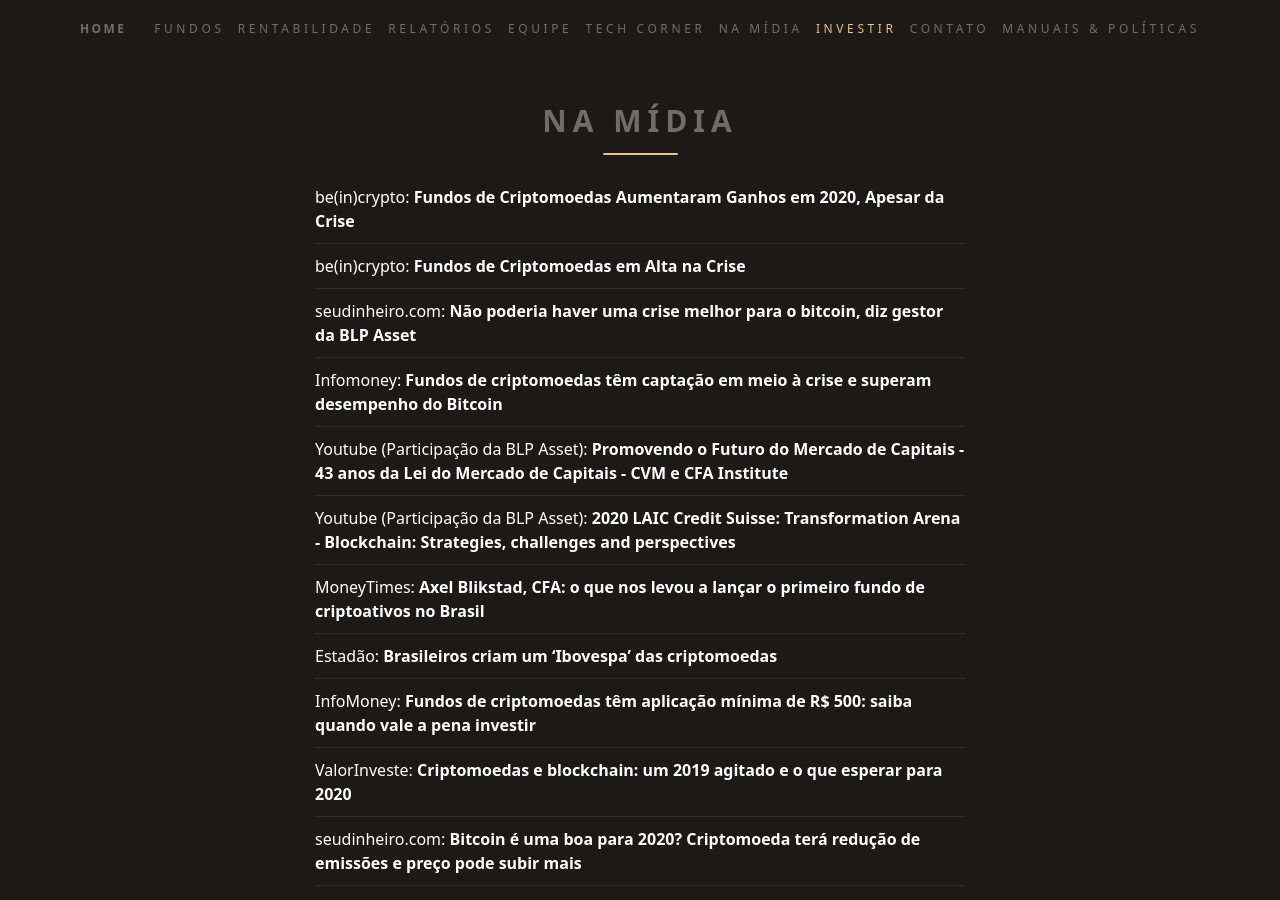
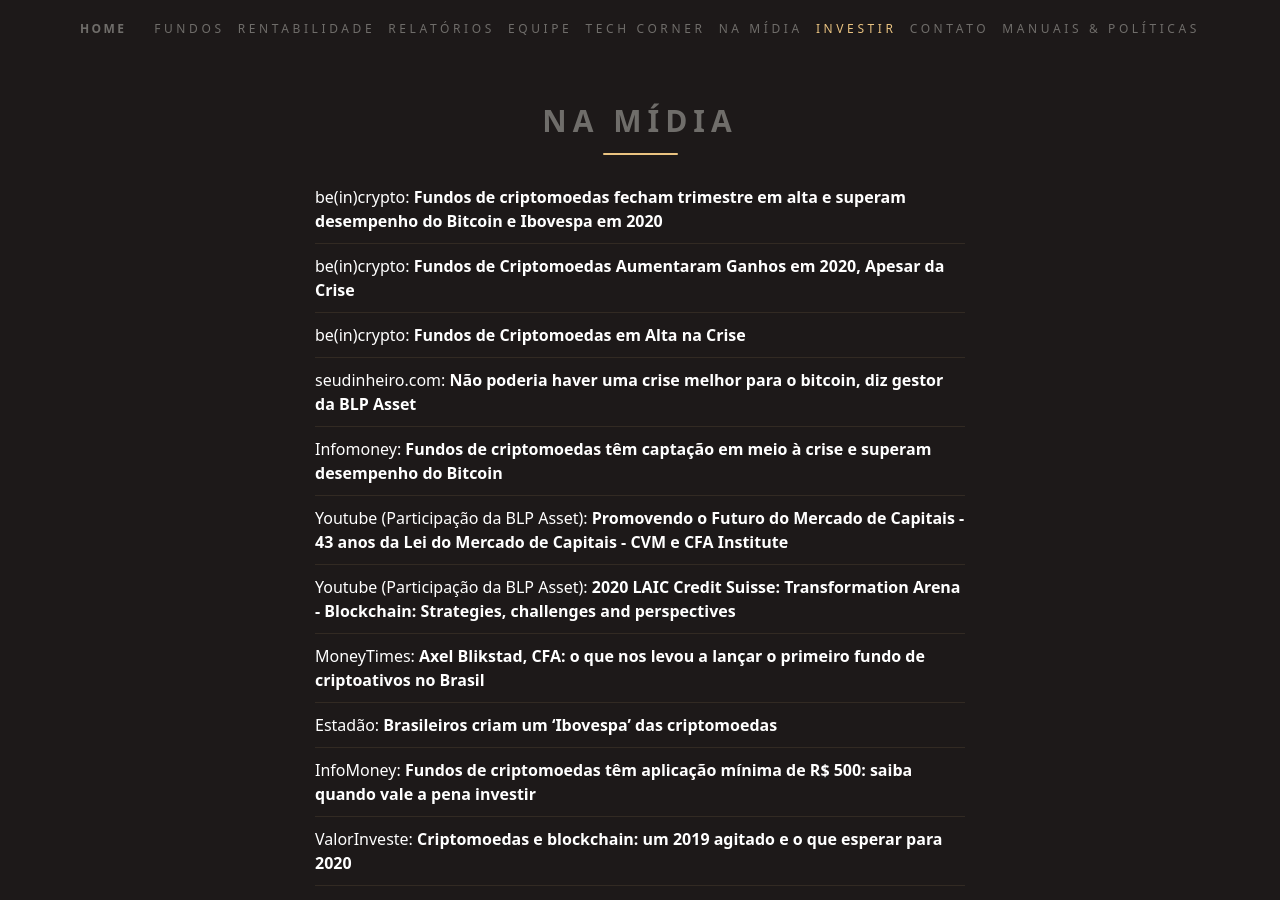
Before and after one commit to ateliedetemas/blpcrypto, a Jekyll site: the page built from _pages/na-midia.md, in a window 1280 px wide and 900 px high. Built offline with Jekyll 4.4.1, drawn with Linux system fonts in a browser that asks for light colours.

Commit message:
Update na-midia.md

```diff
--- a/_pages/na-midia.md
+++ b/_pages/na-midia.md
@@ -3,6 +3,7 @@ lang: pt
 layout: page
 title: Na Mídia
 ---
+|[be(in)crypto: **Fundos de criptomoedas fecham trimestre em alta e superam desempenho do Bitcoin e Ibovespa em 2020**](https://cointelegraph.com.br/news/cryptocurrency-funds-attract-investments-and-outperform-bitcoin-in-march?utm_medium=email&_hsmi=87392192&_hsenc=p2ANqtz--8SbaDfeNircowROkbTuWdJ6mZLDTTnaSwtebMm3k8UzihH5cSTVyH3dWFmmzwv71NAhle&utm_content=87392192&utm_source=hs_email)
 |[be(in)crypto: **Fundos de Criptomoedas Aumentaram Ganhos em 2020, Apesar da Crise**](https://beincrypto.com.br/fundos-de-criptomoedas-aumentaram-ganhos-em-2020-apesar-da-crise/?utm_medium=email&_hsmi=87392192&_hsenc=p2ANqtz-9E4LID8Wf8qnKxnwe7BJWWZLLOORzw4Se8vchz-yZgCk3nqySQd3iYI7is8D0dykc7_vrj&utm_content=87392192&utm_source=hs_email)
 |[be(in)crypto: **Fundos de Criptomoedas em Alta na Crise**](https://beincrypto.com.br/fundos-de-criptomoedas-em-alta-na-crise/?utm_medium=email&_hsmi=87392192&_hsenc=p2ANqtz-8gWjZY86wDr6UlW9uKYMI7ob6MZIlhQpW24RVsMt--EYv8o7D7577lIyjiJzxhWfAJ4CXz&utm_content=87392192&utm_source=hs_email)
 |[seudinheiro.com: **Não poderia haver uma crise melhor para o bitcoin, diz gestor da BLP Asset**](https://www.seudinheiro.com/2020/bitcoin/nao-poderia-haver-uma-crise-melhor-para-o-bitcoin-diz-gestor-da-blp-asset/)
```
